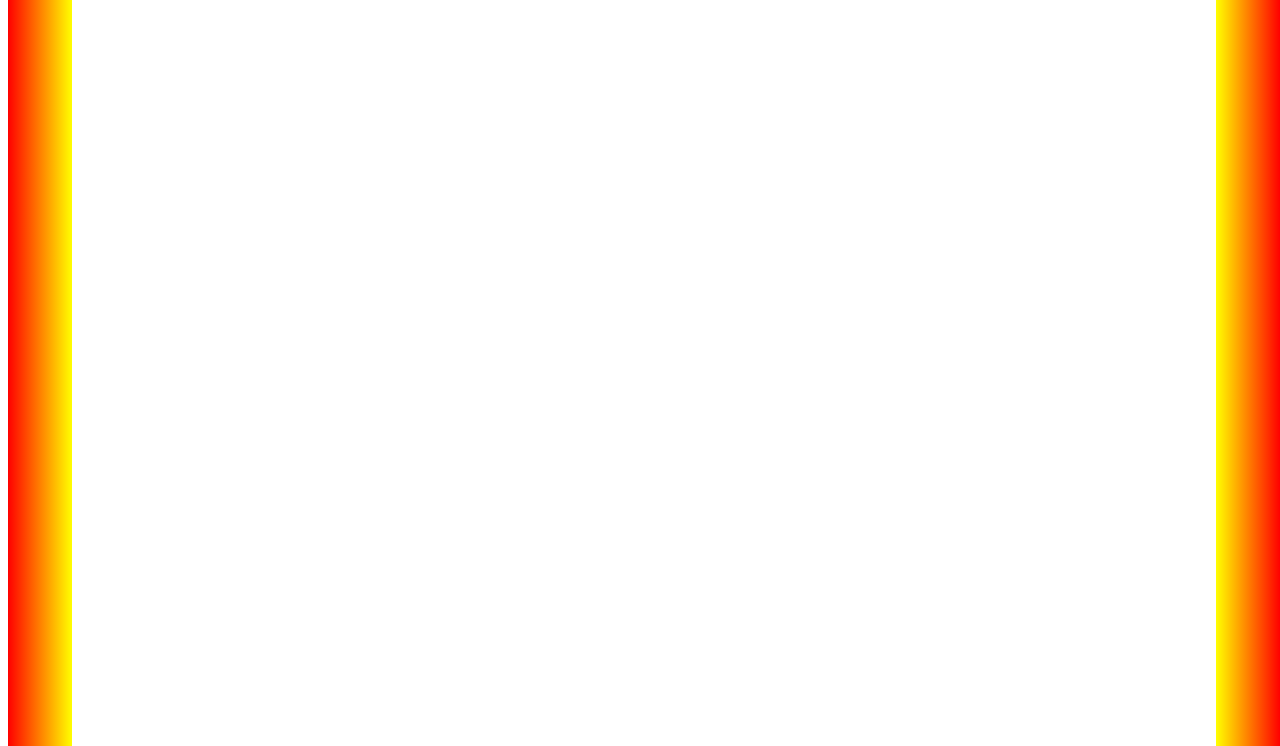
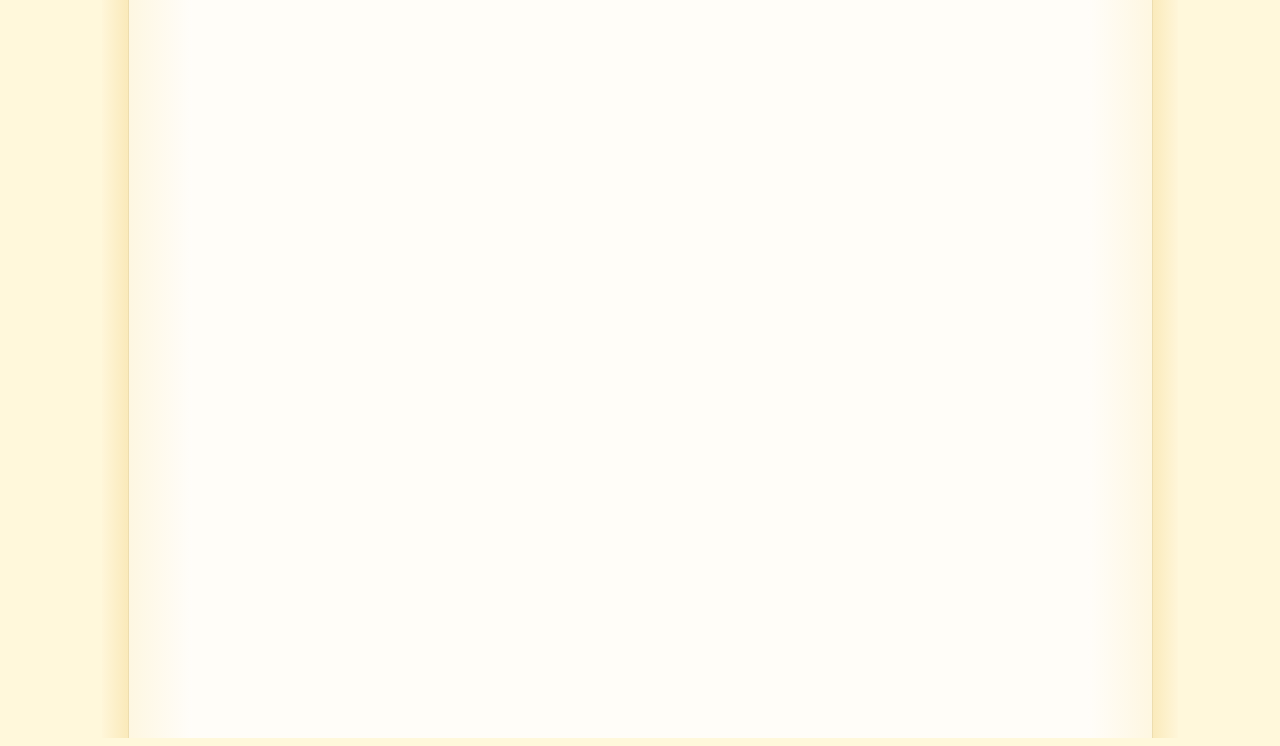
Before and after one commit to TartarusFire/tartarusfiregaming, a plain HTML site: page docs/index.html in a window 1280 px wide. Shown: the part 62-808 px from the top of the page. Drawn offline with Linux system fonts and the light colour scheme; files that its build step writes are made by us from their sources.

Commit message:
changed file placement, finished main base of site

```diff
--- a/css/style.css
+++ /dev/null
@@ -1,31 +0,0 @@
-#leftWall {
-	position: absolute;
-	/*left:0%;*/
-	width:5%;
-	height:100%;
-background: red; /* For browsers that do not support gradients */
-background: -webkit-linear-gradient(left, red , yellow); /* For Safari 5.1 to 6.0 */
-background: -o-linear-gradient(right, red, yellow); /* For Opera 11.1 to 12.0 */
-background: -moz-linear-gradient(right, red, yellow); /* For Firefox 3.6 to 15 */
-background: linear-gradient(to right, red , yellow); /* Standard syntax */
-}
-
-#rightWall {
-	position: absolute;
-	left:95%;
-	width:5%;
-	height:100%;
-background: red; /* For browsers that do not support gradients */
-background: -webkit-linear-gradient(right, red , yellow); /* For Safari 5.1 to 6.0 */
-background: -o-linear-gradient(left, red, yellow); /* For Opera 11.1 to 12.0 */
-background: -moz-linear-gradient(left, red, yellow); /* For Firefox 3.6 to 15 */
-background: linear-gradient(to left, red , yellow); /* Standard syntax */
-}
-/*
-
-html,body,div,video{
-padding:0;
-margin:0;
-}
-
-*/
--- a/docs/index.html
+++ b/docs/index.html
@@ -6,13 +6,27 @@
 </head>
 
 <body>
+<!--Side Gradients-->
 <div id="leftWall"></div>
+<div id="rightWall"></div>
+<!--Main Background-->
+<div id="baseplate"></div>
+<!--Bordery-->
+<div id="gradLeft"></div>
+<div id="gradRight"></div>
+<div id="lineLeft"></div>
+<div id="lineRight"></div>
+
+<div id="backplate" class="transparent">
 
 
+<div id="siteTitle">
+<h2><a href="https://tartarusfire.github.io/tartarusfiregaming/">TartarusFire Gaming</a></h2>
+</div>
 
 
+</div>
 
-<div id="rightWall"></div>
 </body>
 
 </html>
--- /dev/null
+++ b/docs/style.css
@@ -0,0 +1,161 @@
+html,body,div{
+padding:0;
+margin:0;
+border:0;
+}
+body{
+	background-color:#FFF8DB;/*rgba(255,248,219,1);*/
+}
+#baseplate{
+	position:absolute;
+	left:10%;
+	background-color:#FFFDF8;/*book background*/
+	width:80%;
+	height:100%;
+}
+
+#leftWall {
+	position: absolute;
+	left:8%;/**/
+	width:5%;
+	height:100%;
+/*background: red; /* For browsers that do not support gradients */
+/*background: -webkit-linear-gradient(left, red , yellow); /* For Safari 5.1 to 6.0 */
+/*background: -o-linear-gradient(right, red, yellow); /* For Opera 11.1 to 12.0 */
+/*background: -moz-linear-gradient(right, red, yellow); /* For Firefox 3.6 to 15 */
+/*background: linear-gradient(to right, red , yellow); /* Standard syntax */
+}
+
+#rightWall {
+	position: absolute;
+	left:87%;
+	width:5%;
+	height:100%;
+/* background: red; /* For browsers that do not support gradients */
+/* background: -webkit-linear-gradient(right, red , yellow); /* For Safari 5.1 to 6.0 */
+/* background: -o-linear-gradient(left, red, yellow); /* For Opera 11.1 to 12.0 */
+/* background: -moz-linear-gradient(left, red, yellow); /* For Firefox 3.6 to 15 */
+/* background: linear-gradient(to left, red , yellow); /* Standard syntax */
+}
+
+#lineLeft{
+	position:absolute;
+	background-color:#EDDDAF;
+	left:10%;
+	width:1px;
+	height:100%;
+}
+#lineRight{
+	position:absolute;
+	background-color:#EDDDAF;
+	left:90%;
+	width:1px;
+	height:100%;
+}
+
+
+#rightWall {
+background: #FFF6D9; /* For browsers that do not support gradients */
+background: -webkit-linear-gradient(right, #FFF6D9,#F9E7B3,#FFFBF7); /* For Safari 5.1 to 6.0 */
+background: -o-linear-gradient(left, #FFF6D9,#F9E7B3,#FFFBF7); /* For Opera 11.1 to 12.0 */
+background: -moz-linear-gradient(left, #FFF6D9,#F9E7B3,#FFFBF7); /* For Firefox 3.6 to 15 */
+background: linear-gradient(to left, #FFF6D9,#F9E7B3,#FFFBF7); /* Standard syntax */
+}
+#leftWall {
+  background: #FFF6D9; /* For browsers that do not support gradients */
+  /* For Safari 5.1 to 6.0 */
+  background: -webkit-linear-gradient(left,#FFF6D9,#F9E7B3,#FFFBF7);
+  /* For Opera 11.1 to 12.0 */
+  background: -o-linear-gradient(left,#FFF6D9,#F9E7B3,#FFFBF7);
+  /* For Fx 3.6 to 15 */
+  background: -moz-linear-gradient(left,#FFF6D9,#F9E7B3,#FFFBF7);
+  /* Standard syntax */
+  background: linear-gradient(to right, #FFF6D9,#F9E7B3,#FFFBF7);
+}
+
+
+#gradLeft{
+	position:absolute;
+	left:10%;
+	width:5%;
+	height:100%;
+}
+#gradRight{
+	position:absolute;
+	left:85%;
+	width:5%;
+	height:100%;
+}
+
+#gradLeft {
+background: #FFFDF9; /* For browsers that do not support gradients */
+background: -webkit-linear-gradient(right, #FFFDF9,#FEF7E1); /* For Safari 5.1 to 6.0 */
+background: -o-linear-gradient(left, #FFFDF9,#FEF7E1); /* For Opera 11.1 to 12.0 */
+background: -moz-linear-gradient(left, #FFFDF9,#FEF7E1); /* For Firefox 3.6 to 15 */
+background: linear-gradient(to left, #FFFDF9,#FEF7E1); /* Standard syntax */
+}
+#gradRight {
+  background: #FFFDF9; /* For browsers that do not support gradients */
+  /* For Safari 5.1 to 6.0 */
+  background: -webkit-linear-gradient(left,#FFFDF9,#FEF7E1);
+  /* For Opera 11.1 to 12.0 */
+  background: -o-linear-gradient(left,#FFFDF9,#FEF7E1);
+  /* For Fx 3.6 to 15 */
+  background: -moz-linear-gradient(left,#FFFDF9,#FEF7E1);
+  /* Standard syntax */
+  background: linear-gradient(to right, #FFFDF9,#FEF7E1);
+}
+
+
+
+
+
+
+
+/**************************/
+/* Main Themeing Elements */
+/**************************/
+
+.transparent{
+	background-color:transparent;
+
+	background-color:rgba(0,0,0,0);/*self rgba color*/
+	/*-ms-filter: "progid:DXImageTransform.Microsoft.Alpha(Opacity=00)";       /* IE 8 */
+	/*filter: alpha(opacity=00);  /* IE 5-7 */
+	/*-moz-opacity: 0.0;          /* Netscape */
+	/*-khtml-opacity: 0.0;        /* Safari 1.x */
+	/*opacity: 0.0;               /* Good browsers */
+	/*background-color:transparent;
+	//background-color:rgba(0,0,0,0);
+
+	can be applied to images \/
+
+	opacity: 0.5;
+    filter: alpha(opacity=50); /* For IE8 and earlier */
+
+	/**/
+}
+
+#backplate{
+	margin-left:2%;
+	margin-right:2%;
+	position:absolute;
+	left:10%;
+	width:80%;
+	height:100%;
+}
+
+a{
+	/*background-color:#e55600;*/
+	color:#e58e5a;
+}
+
+a:visited{
+	/*background-color:#e58e5a;*/
+	color:#e58e5a;
+}
+
+a:hover{
+	background-color:#e55600;
+	color:#FFFFFF;
+}
```
